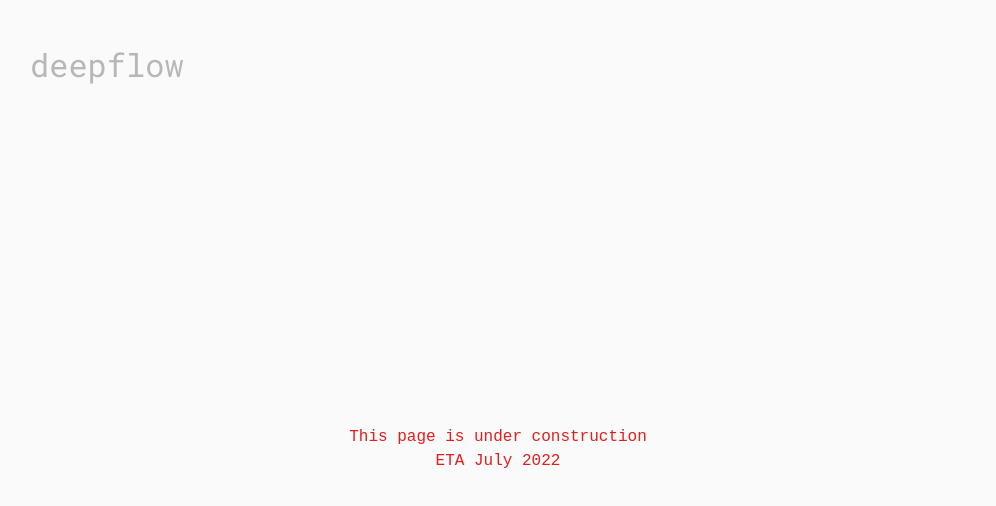
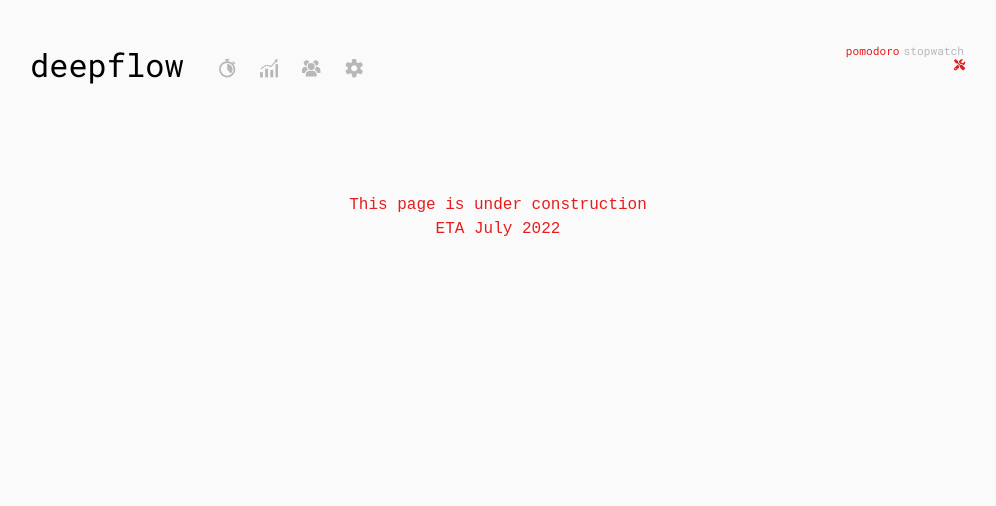
Before and after one commit to ademirkan/Deep-Flow, a React (Create React App) app: page /oops in a window 1280 px wide. Shown: the top 506 px of the page, without its empty margins (142-1138 px from the left). Built offline with nearby package versions, Linux system fonts and the light colour scheme.

Commit message:
Finished refactor

```diff
--- a/public/index.html
+++ b/public/index.html
@@ -38,16 +38,5 @@
   </head>
   <body>
     <noscript>You need to enable JavaScript to run this app.</noscript>
-    <div id="root"></div>
-    <!--
-      This HTML file is a template.
-      If you open it directly in the browser, you will see an empty page.
-
-      You can add webfonts, meta tags, or analytics to this file.
-      The build step will place the bundled scripts into the <body> tag.
-
-      To begin the development, run `npm start` or `yarn start`.
-      To create a production bundle, use `npm run build` or `yarn build`.
-    -->
   </body>
 </html>
--- a/src/App.css
+++ b/src/App.css
@@ -30,20 +30,43 @@ body {
   background-color: var(--bg-color);
 }
 
-#display {
+header {
+  grid-area: navbar;
+  min-height: 65px;
   display: grid;
-  grid-template-areas:
-    "navbar"
-    "main"
-    "footer";
-  grid-template-rows: auto 1fr auto;
-  min-height: 100vh;
-  gap: 2rem;
-  margin: auto;
-  padding: 2rem;
-  width: min(95vw, 1000px);
+  grid-template-areas: "logo menu config";
+  grid-template-columns: auto 1fr auto;
+  column-gap: 10px;
+  align-items: center;
+  width: 100%;
 }
 
+nav > ul {
+  grid-area: menu;
+  display: flex;
+  flex-direction: row;
+  padding-top: 0.5rem;
+  gap: 0.5rem;
+}
+
+#logo {
+  user-select: none;
+  padding-right: 1rem;
+  font-family: "Roboto Mono", monospace;
+  transition: 150ms ease-in-out;
+}
+
+/* Logo when timer is not running*/
+.unfocusLogo {
+  color: var(--secondary-color);
+  font-size: 2rem;
+}
+
+/* Logo whn timer is running*/
+.focusLogo {
+  color: var(--title-color);
+  font-size: 2rem;
+}
 /* depracate, use tailwind*/
 .centered-container {
   display: flex;
--- a/src/Layout/Footer/Footer.jsx
+++ /dev/null
@@ -1,26 +0,0 @@
-import { GithubIcon, ThemeIcon, InfoIcon } from "../../Assets/FooterIcons";
-import styles from "./Footer.module.css";
-import { useContext } from "react";
-import { TimerStateContext } from "./../../Contexts/TimerStateContext";
-
-function Footer() {
-  const { isRunning } = useContext(TimerStateContext);
-  return (
-    <div
-      id={styles.footer}
-      className={isRunning ? "hidden" : "hidden" /**Change back to visible */}
-    >
-      <a href="/">
-        <GithubIcon className={styles.icon} />
-      </a>
-      <a href="/">
-        <ThemeIcon className={styles.icon} />
-      </a>
-      <a href="/">
-        <InfoIcon className={styles.icon} />
-      </a>
-    </div>
-  );
-}
-
-export default Footer;
--- a/src/Layout/NavBar/NavBar.jsx
+++ /dev/null
@@ -1,52 +0,0 @@
-import styles from "./NavBar.module.css";
-import Config from "./Config/Config";
-import { TimerStateContext } from "../../Contexts/TimerStateContext";
-import { useContext } from "react";
-import {
-  ChartIcon,
-  TimerIcon,
-  ShareIcon,
-  SettingsIcon,
-} from "../../Assets/NavbarIcons";
-import { Link } from "react-router-dom";
-
-//********************************************************************************
-function NavBar({ isActive = true, actionArea = <></> }) {
-  return (
-    <div id={styles.NavBar}>
-      <Logo className={isActive && styles.focusedLogo} />
-      <Menu className={isActive ? "hidden" : "visible"} />
-      {typeof actionArea == "function" ? actionArea() : actionArea}
-    </div>
-  );
-}
-//********************************************************************************
-
-function Logo({ className }) {
-  return (
-    <Link to="/">
-      <div className={styles.logo + " " + className}>deepflow</div>
-    </Link>
-  );
-}
-
-function Menu({ className }) {
-  return (
-    <div id={styles.menu} className={className}>
-      <Link to="/">
-        <TimerIcon className={"icon"} />
-      </Link>
-      <Link to="/oops">
-        <ChartIcon className={"icon"} />
-      </Link>
-      <Link to="/oops">
-        <ShareIcon className={"icon"} />
-      </Link>
-      <Link to="/oops">
-        <SettingsIcon className={"icon"} />
-      </Link>
-    </div>
-  );
-}
-
-export default NavBar;
--- a/src/Layout/NavBar/NavBar.module.css
+++ /dev/null
@@ -1,65 +0,0 @@
-#NavBar {
-  grid-area: navbar;
-  min-height: 65px;
-  display: grid;
-  grid-template-areas: "logo menu config";
-  grid-template-columns: auto 1fr auto;
-  column-gap: 10px;
-  align-items: center;
-  width: 100%;
-}
-
-#menu {
-  grid-area: menu;
-  display: flex;
-  padding-top: 0.5rem;
-  gap: 0.5rem;
-}
-
-#config {
-  font-family: "Roboto Mono", monospace;
-  font-size: 0.7rem;
-  font-weight: 300;
-  grid-area: config;
-  color: var(--secondary-color);
-  display: grid;
-  grid-template-rows: 1fr 1fr 1fr;
-  justify-items: end;
-  user-select: none;
-}
-
-.logo {
-  user-select: none;
-  padding-right: 1rem;
-  font-family: "Roboto Mono", monospace;
-  transition: 150ms ease-in-out;
-  color: var(--title-color);
-  font-size: 2rem;
-}
-
-.focusedLogo {
-  color: var(--secondary-color);
-  font-size: 2rem !important;
-}
-
-.duration {
-  padding-left: 0.2rem;
-  padding-right: 0.2rem;
-  transition: color 150ms ease-in-out;
-  cursor: pointer;
-}
-
-.duration:hover {
-  color: var(--title-color);
-}
-
-.duration.active {
-  color: var(--primary-color);
-}
-
-.durationRow {
-  user-select: none; /* Standard */
-  padding: 0.1rem;
-  padding-right: 0;
-  cursor: default;
-}
--- a/src/Layout/PageLayout.jsx
+++ b/src/Layout/PageLayout.jsx
@@ -1,12 +1,99 @@
-import NavBar from "./NavBar/NavBar";
-import Footer from "./Footer/Footer";
+import { Link } from "react-router-dom";
+import TimerIcon from "./../Assets/NavbarIcons/TimerIcon";
+import ChartIcon from "./../Assets/NavbarIcons/ChartIcon";
+import ShareIcon from "./../Assets/NavbarIcons/ShareIcon";
+import SettingsIcon from "./../Assets/NavbarIcons/SettingsIcon";
+import QuickTimerConfig from "./QuickTimerConfig/QuickTimerConfig";
+import GithubIcon from "./../Assets/FooterIcons/GithubIcon";
+import ThemeIcon from "./../Assets/FooterIcons/ThemeIcon";
+import InfoIcon from "./../Assets/FooterIcons/InfoIcon";
 
-export default function PageLayout(props) {
+// isFocused =/= "is timer running"
+// isfocused = "is the layout in focus or not"
+export default function PageLayout({
+  isFocused = true,
+  headerActionArea = (
+    <QuickTimerConfig isVisible={isFocused}></QuickTimerConfig>
+  ),
+  mainProps = {},
+  children,
+}) {
   return (
-    <div id="display">
-      <NavBar isActive={props.isRunning} actionArea={props.actionArea} />
-      {props.children}
-      <Footer />
-    </div>
+    <>
+      <header>
+        <Logo isFocused={isFocused} />
+
+        {/* Navbar */}
+        <nav className={isFocused ? "visible" : "hidden"}>
+          <ul>
+            <li>
+              <Link to="/">
+                <TimerIcon className={"icon"} />
+              </Link>
+            </li>
+
+            <li>
+              <Link to="/oops">
+                <ChartIcon className={"icon"} />
+              </Link>
+            </li>
+
+            <li>
+              <Link to="/oops">
+                <ShareIcon className={"icon"} />
+              </Link>
+            </li>
+
+            <li>
+              <Link to="/oops">
+                <SettingsIcon className={"icon"} />
+              </Link>
+            </li>
+          </ul>
+        </nav>
+
+        <div
+          id="headerActionAreaWrapper"
+          className={isFocused ? "visible" : "hidden"}
+        >
+          {typeof headerActionArea == "function"
+            ? headerActionArea()
+            : headerActionArea}
+        </div>
+      </header>
+
+      <main {...mainProps}>{children}</main>
+
+      <Footer isVisible={isFocused} />
+    </>
   );
 }
+
+function Logo({ isFocused }) {
+  return (
+    <Link to="/">
+      <div id="logo" className={isFocused ? "focusLogo" : ""}>
+        deepflow
+      </div>
+    </Link>
+  );
+}
+
+function Footer({ isVisible }) {
+  return (
+    <footer
+      className={isVisible ? "hidden" : "hidden" /**Change back to visible */}
+    >
+      {/* <a href="/">
+        <GithubIcon className={"icon"} />
+      </a>
+      <a href="/">
+        <ThemeIcon className={"icon"} />
+      </a>
+      <a href="/">
+        <InfoIcon className={"icon"} />
+      </a> */}
+      Work in progress
+    </footer>
+  );
+}
--- a/src/Layout/NavBar/Config/Config.module.css
+++ b/src/Layout/QuickTimerConfig/QuickTimerConfig.module.css
@@ -19,7 +19,3 @@
 .configOptionActive {
   color: var(--primary-color);
 }
-.header {
-  color: var(--secondary-color);
-  font-size: xx-large;
-}
--- a/src/Pages/TimerPage.jsx
+++ b/src/Pages/TimerPage.jsx
@@ -10,7 +10,7 @@ import StopwatchTimer, {
   CircularStopwatchView,
 } from "../Components/CircularTimer/StopwatchTimer";
 import PageLayout from "../Layout/PageLayout";
-import Config from "../Layout/NavBar/Config/Config";
+import QuickTimerConfig from "../Layout/QuickTimerConfig/QuickTimerConfig";
 
 function TimerPage() {
   // isRunning, isStarted
@@ -18,16 +18,14 @@ function TimerPage() {
 
   return (
     <PageLayout
-      isRunning={isRunning}
-      actionArea={<Config isVisible={!isRunning} />}
+      isFocused={!isRunning}
+      headerActionArea={<QuickTimerConfig />}
+      mainProps={{
+        className: "flex justify-center items-center flex-col mt-16 bg-black",
+      }}
     >
-      <div
-        className="flex justify-center items-center flex-col mt-16"
-        style={{ gridArea: "main" }}
-      >
-        <Timer />
-        <Progress />
-      </div>
+      <Timer />
+      <Progress />
     </PageLayout>
   );
 }
--- a/src/index.css
+++ b/src/index.css
@@ -15,3 +15,17 @@
     @apply text-secondary transition-colors hover:text-primary;
   }
 }
+
+body {
+  display: grid;
+  grid-template-areas:
+    "navbar"
+    "main"
+    "footer";
+  grid-template-rows: auto 1fr auto;
+  min-height: 100vh;
+  gap: 2rem;
+  margin: auto;
+  padding: 2rem;
+  width: min(95vw, 1000px);
+}
--- a/src/index.js
+++ b/src/index.js
@@ -10,7 +10,7 @@ ReactDOM.render(
       <App />
     </BrowserRouter>
   </React.StrictMode>,
-  document.getElementById("root")
+  document.querySelector("body")
 );
 
 // If you want to start measuring performance in your app, pass a function
```
Also changed, not shown: src/Layout/QuickTimerConfig/QuickTimerConfig.jsx (renamed from src/Layout/NavBar/Config/Config.jsx, +5 -5 lines).
